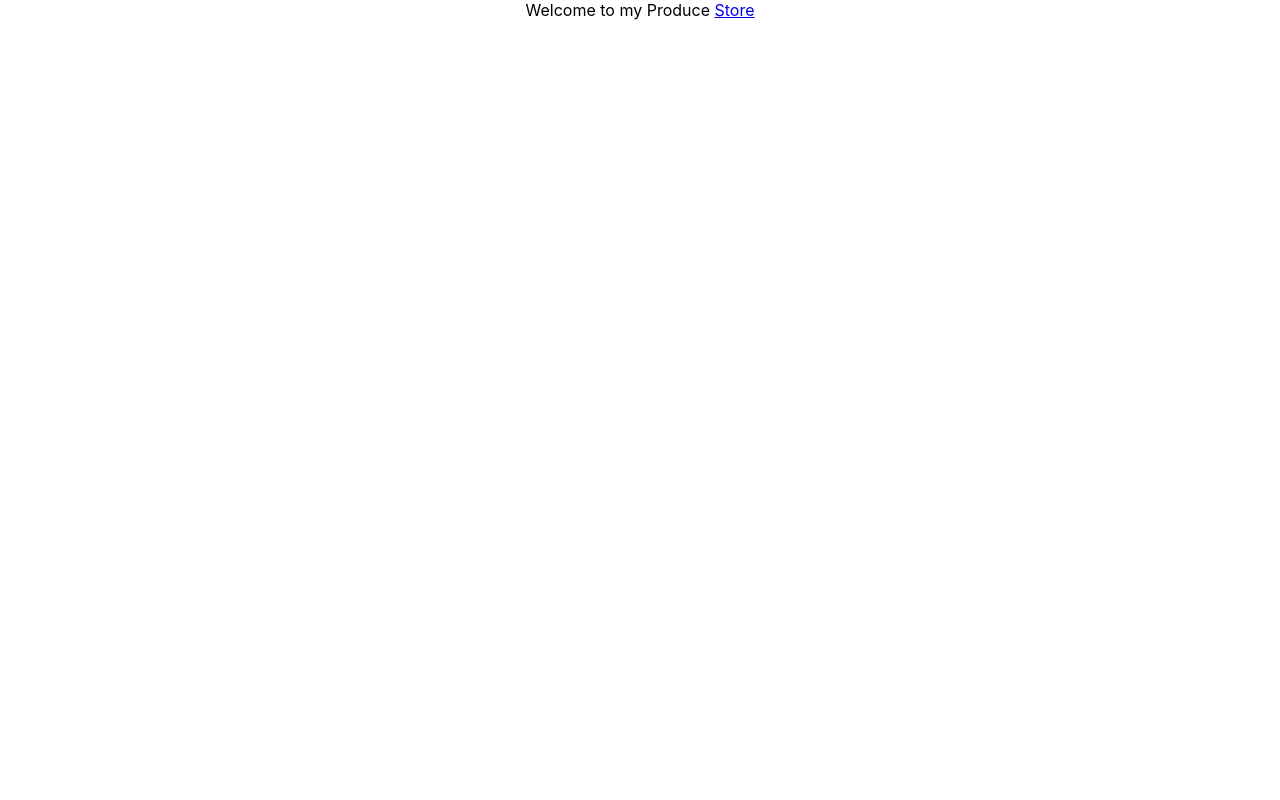
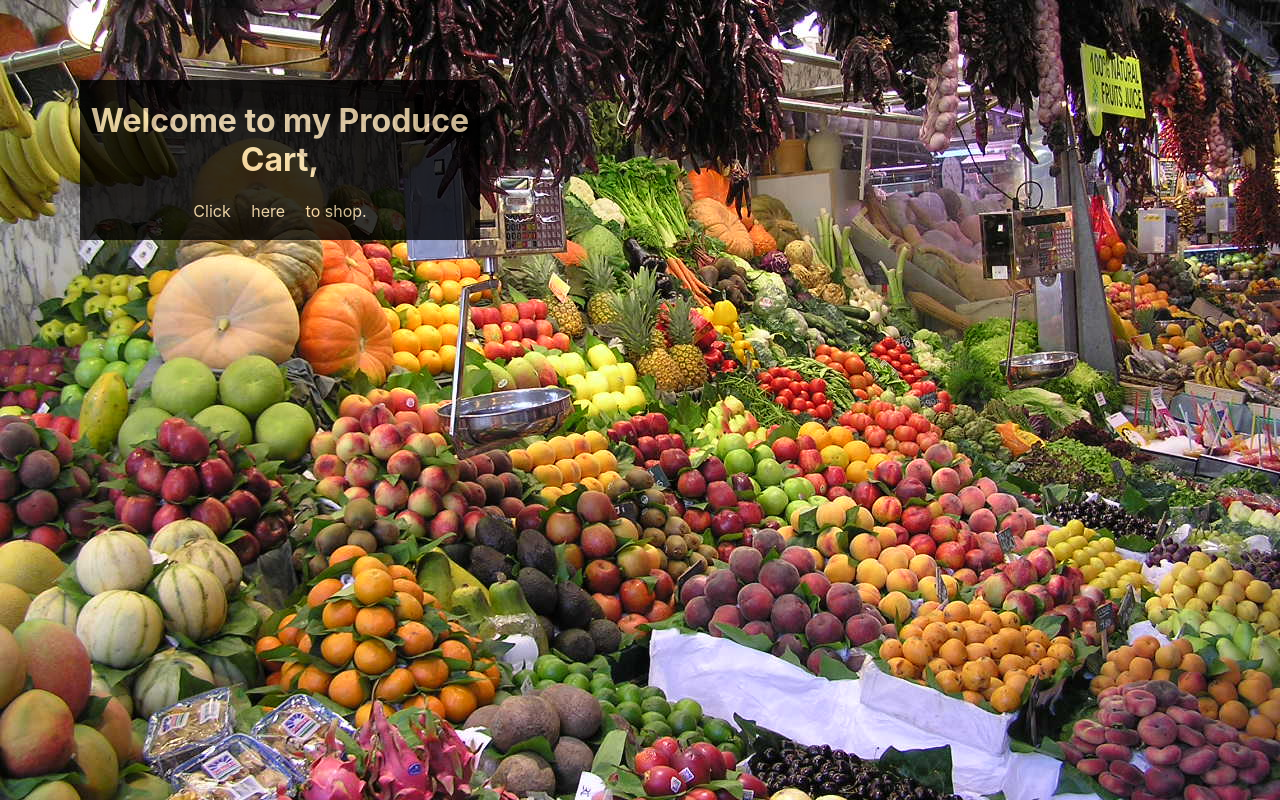
Before and after one commit to sbusenba/odin-shopping-cart, a React (Create React App) app: page / in a window 1280 px wide. Built offline with nearby package versions, Linux system fonts and the light colour scheme.

Commit message:
Update CSS to add semitransparent bcg for title.

```diff
--- a/src/App.css
+++ b/src/App.css
@@ -13,20 +13,30 @@
   }
 }
 
-.App-header {
-  background-color: #282c34;
-  min-height: 100vh;
-  display: flex;
-  flex-direction: column;
-  align-items: center;
-  justify-content: center;
-  font-size: calc(10px + 2vmin);
-  color: white;
+.App {
+ background-color: rgb(72, 99, 68);
+ background-image: url("./images/La_Boqueria.jpeg");
+  height: 100vh;
+  background-position: center;
+  background-repeat: no-repeat;
+  position:relative;
+}
+.titleContent{
+  color:#f5deb3;
+  position: absolute;
+  opacity:1;
+}
+.titleBcg{
+  background-color: black;
+  opacity: 0.8;
+  position:relative;
+  height: 10rem;
+  width:25rem;
+  top: 5rem;
+  bottom:2rem;
+  left:5rem;
 }
 
-.App-link {
-  color: #61dafb;
-}
 
 @keyframes App-logo-spin {
   from {
--- a/src/App.js
+++ b/src/App.js
@@ -3,9 +3,19 @@ import {Link} from 'react-router-dom'
 import './App.css';
 
 function App() {
+  const linkStyle = {
+    margin: "1rem",
+    textDecoration: "none",
+    color: "#f5deb3",
+  };
   return (
     <div className="App">
-      <div> Welcome to my Produce <Link to="shop">Store</Link></div>
+      <div className='titleBcg'>
+        <div className='titleContent'>
+        <h1> Welcome to my Produce Cart,</h1>
+        <p> Click <Link to="shop" style={linkStyle}>here</Link> to shop.</p>
+        </div>
+      </div>
     </div>
   );
 }
```
Also changed, not shown: src/components/HomePage.js (deleted).
